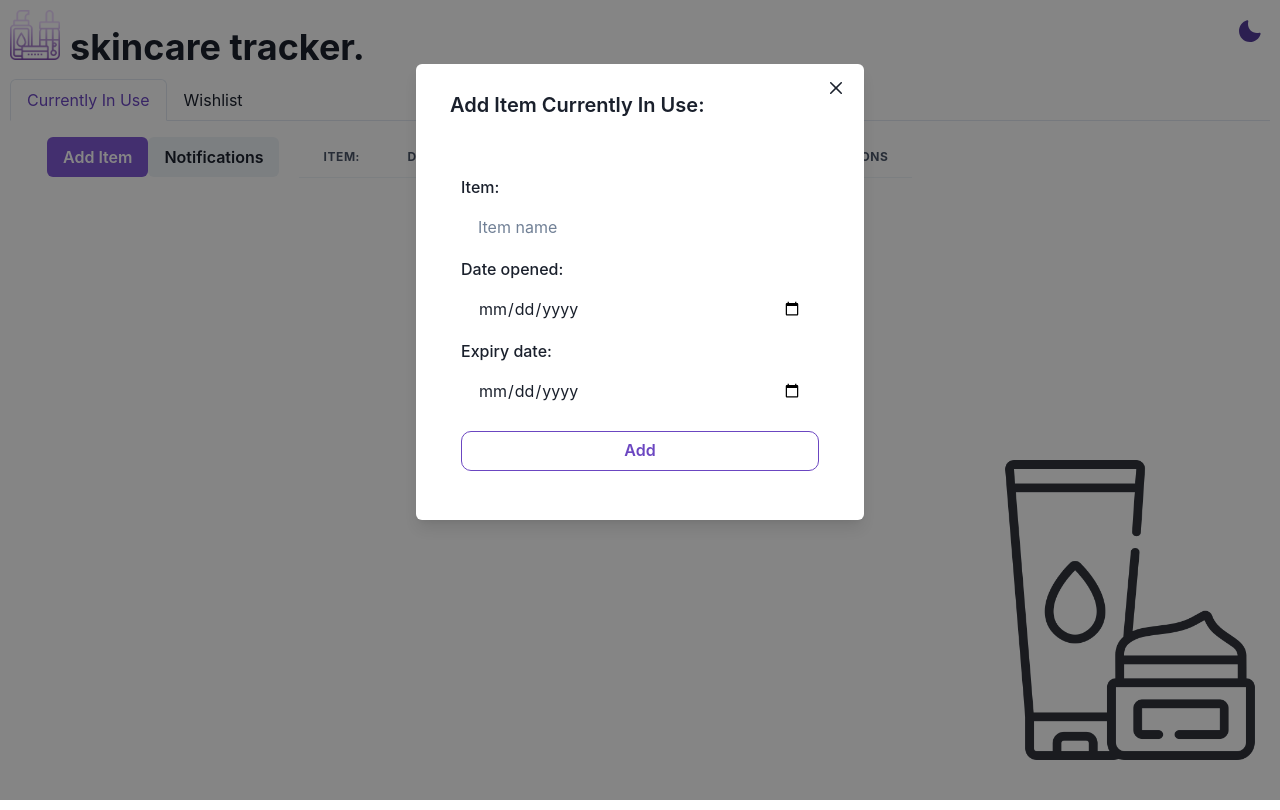
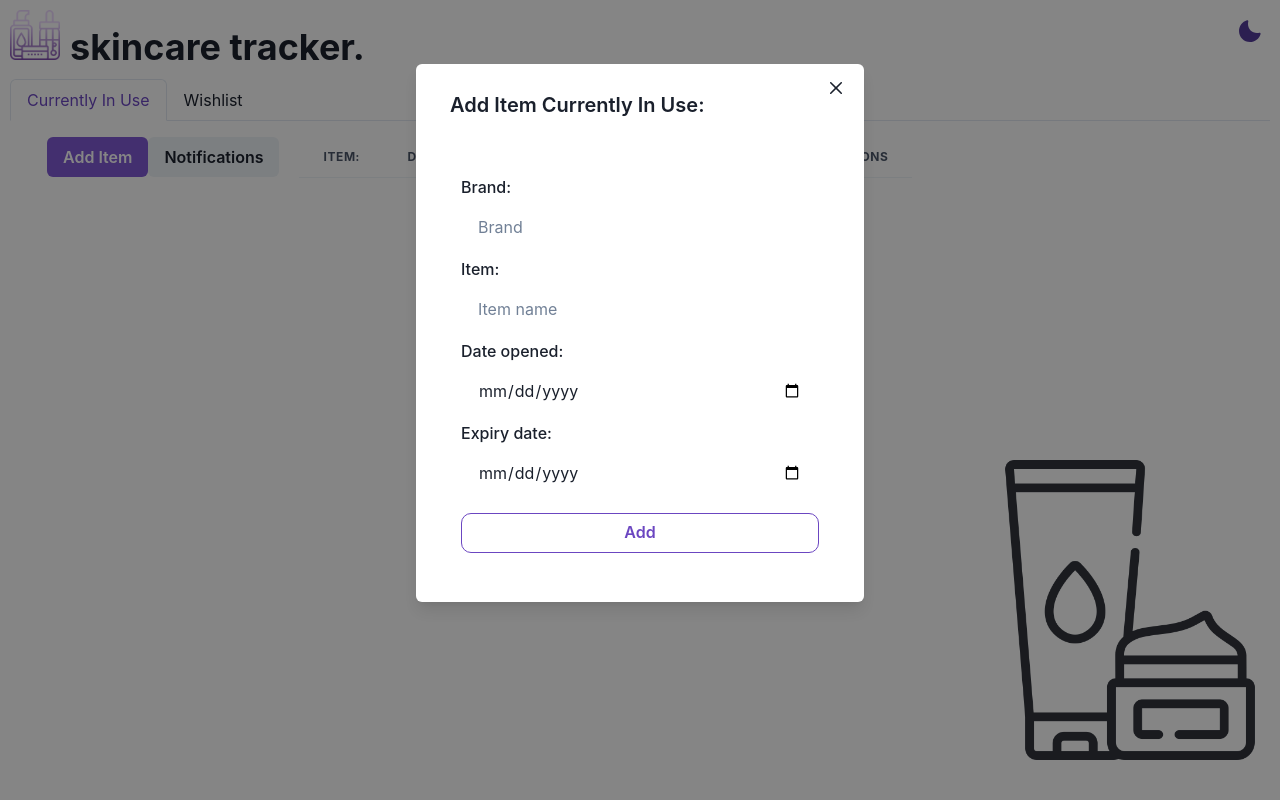
Before and after one commit to vvynz/skincare-tracker, a React (Create React App) app: page / in a window 1280 px wide. Both pictures are taken after a click on the button "Add Item". Built offline with nearby package versions, Linux system fonts and the light colour scheme.

Commit message:
Add an input field for brand

```diff
--- a/src/Components/ItemForm.jsx
+++ b/src/Components/ItemForm.jsx
@@ -34,12 +34,14 @@ export default function ProductForm() {
     () => JSON.parse(localStorage.getItem("items")) || []
   );
   const [formData, setFormData] = useState({
+    brand: "",
     itemName: "",
     dateOpened: "",
     expiryDate: "",
     repurchase: false,
   });
   const [editFormData, setEditFormData] = useState({
+    brand: "",
     itemName: "",
     dateOpened: "",
     expiryDate: "",
@@ -61,6 +63,7 @@ export default function ProductForm() {
     // create a new obj with the new form values
     const newItem = {
       id: nanoid(),
+      brand: formData.brand,
       itemName: formData.itemName,
       dateOpened: formData.dateOpened,
       expiryDate: formData.expiryDate,
@@ -102,6 +105,7 @@ export default function ProductForm() {
 
     //create a new obj with the selected item's form values
     const formValues = {
+      brand: item.brand,
       itemName: item.itemName,
       dateOpened: item.dateOpened,
       expiryDate: item.expiryDate,
@@ -128,6 +132,7 @@ export default function ProductForm() {
     // create a new obj with the new form values during editing
     const editedItem = {
       id: editItemID,
+      brand: editFormData.brand,
       itemName: editFormData.itemName,
       dateOpened: editFormData.dateOpened,
       expiryDate: editFormData.expiryDate,
@@ -203,11 +208,12 @@ export default function ProductForm() {
       }
     });
 
-    return result.length === 1? `${result.join(" ")} is expiring soon!` : `${result.join(", ")} are expiring soon!`;
+    return result.length === 1
+      ? `${result.join(" ")} is expiring soon!`
+      : `${result.join(", ")} are expiring soon!`;
   };
 
-  const notify = () =>
-    toast.error(expiringItems());
+  const notify = () => toast.error(expiringItems());
 
   return (
     <div className="form-container">
@@ -225,6 +231,15 @@ export default function ProductForm() {
             <ModalBody>
               <form onSubmit={handleSubmit}>
                 <FormControl className="product-form">
+                  <FormLabel>Brand:</FormLabel>
+                  <Input
+                    className="input-field"
+                    value={formData.brand}
+                    onChange={setFormChange}
+                    placeholder="Brand"
+                    name="brand"
+                  />
+
                   <FormLabel>Item:</FormLabel>
                   <Input
                     className="input-field"
```
